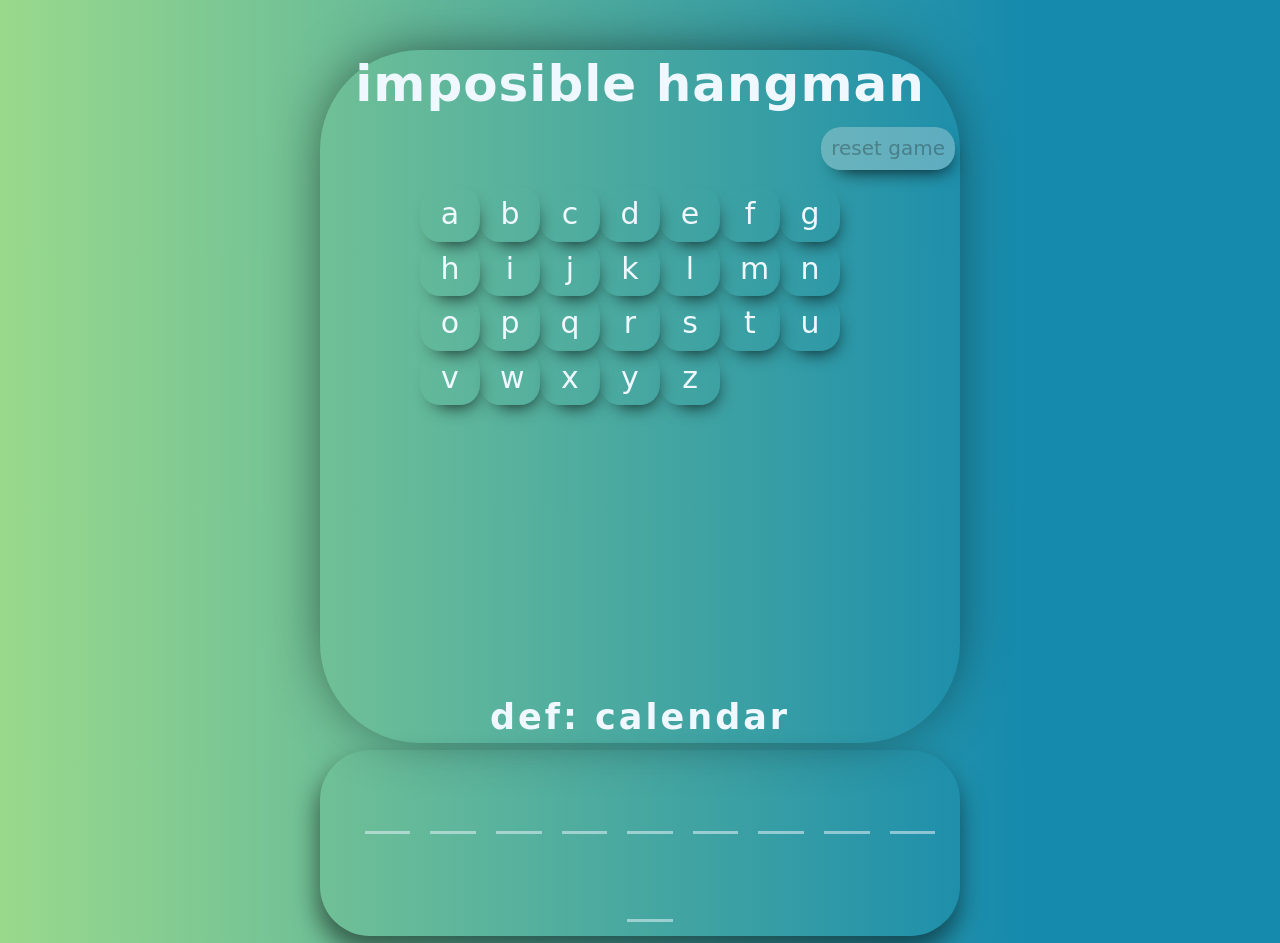
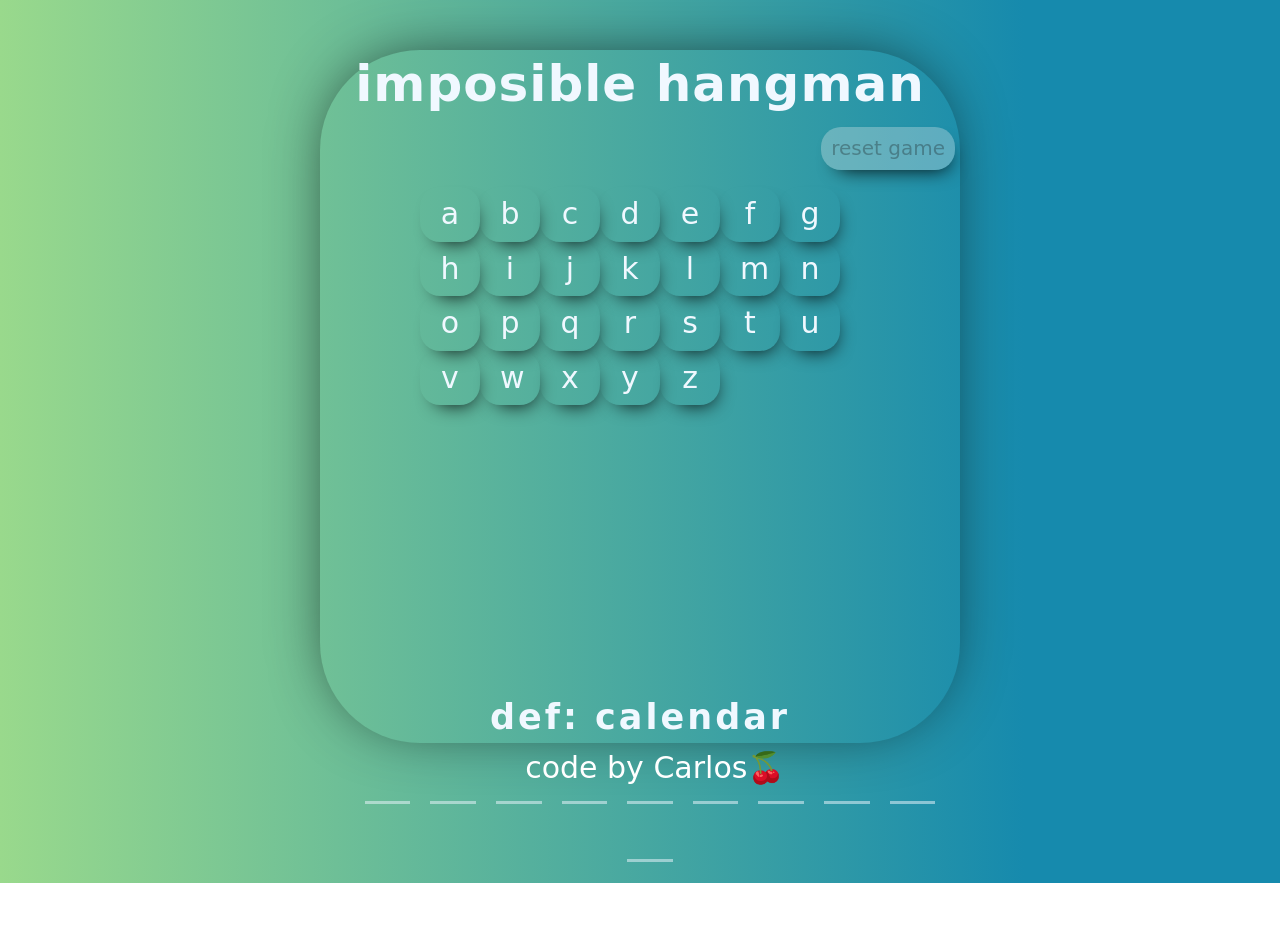
Before and after one commit to sevillecarlos/imposible-hang-man, a website built with Parcel: page index.html in a window 1280 px wide. After the commit the page ends 883 px from the top, so only its background shows below. Built offline with nearby package versions, Linux system fonts and the light colour scheme; no server answers; a web font is replaced by a local one.

Commit message:
add footer

```diff
--- a/index.html
+++ b/index.html
@@ -58,6 +58,9 @@
           <div class="text-container"></div>
         </section>
     </div>
+    <div class="footer">
+      <span>code by Carlos🍒 </span>
+    </div>
   </div>
     <script src="/src/js/script.js"></script>
   </body>
--- a/src/resource/css/styles.css
+++ b/src/resource/css/styles.css
@@ -105,7 +105,7 @@ canvas {
 }
 .lines {
   width: 4%;
-  height: 60px;
+  height: 30px;
   margin-left: 20px;
   margin-top: 1px;
   border-bottom: 3px solid RGBA(240, 248, 255, 0.51);
@@ -125,13 +125,18 @@ canvas {
   overflow: auto;
   height: 100%;
   text-align: center;
-  border-radius: 50px;
-  box-shadow: -2px 14px 24px 1px rgba(0, 0, 0, 0.5);
-  -webkit-box-shadow: -2px 14px 24px 1px rgba(0, 0, 0, 0.5);
-  -moz-box-shadow: -2px 14px 24px 1px rgba(0, 0, 0, 0.5);
   padding-bottom: 10px;
 }
-
+.footer {
+  position: fixed;
+  left: 0;
+  bottom: 0;
+  width: 100%;
+  color: white;
+  text-align: center;
+  font-size: 30px;
+  padding: 15px;
+}
 /***************************************************************************/
 /* Big tablets to 1200px*/
 @media only screen and (max-width: 1200px) {
```
